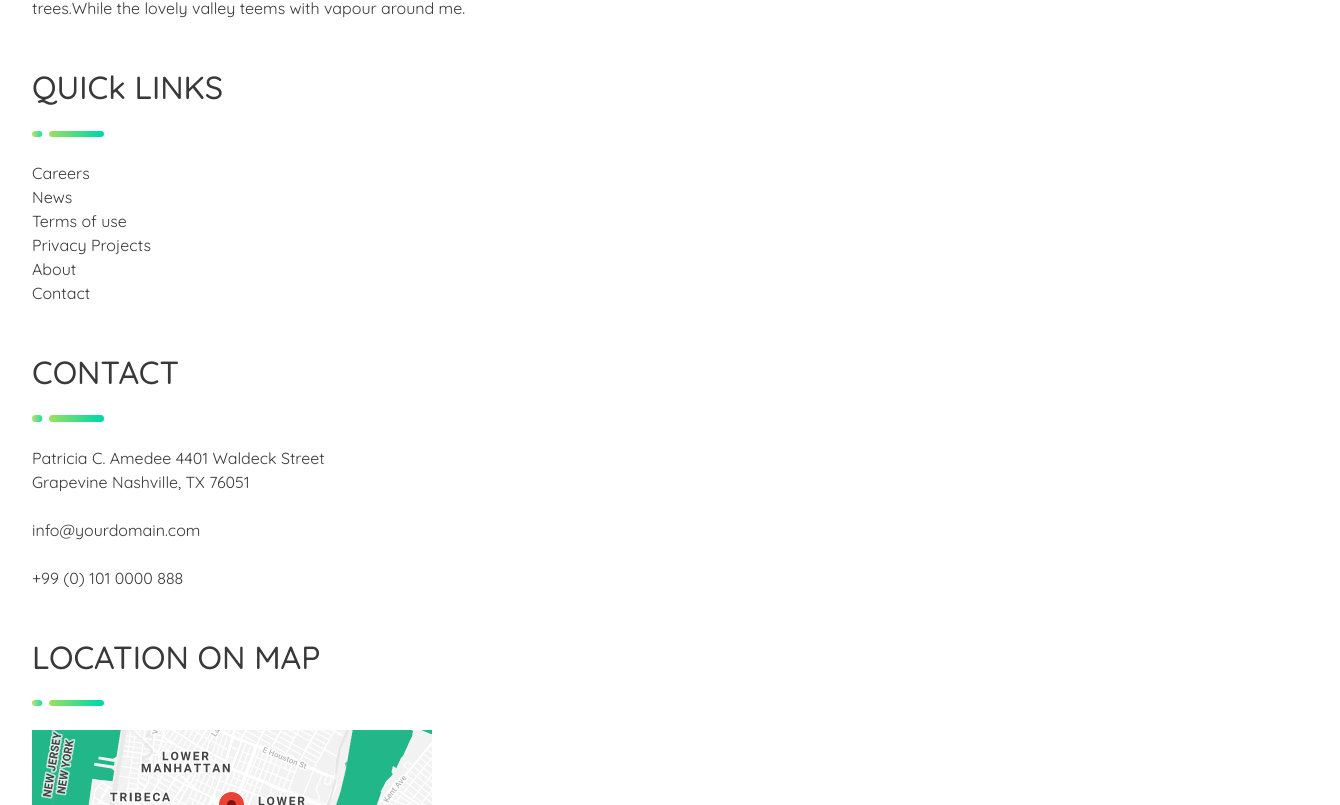
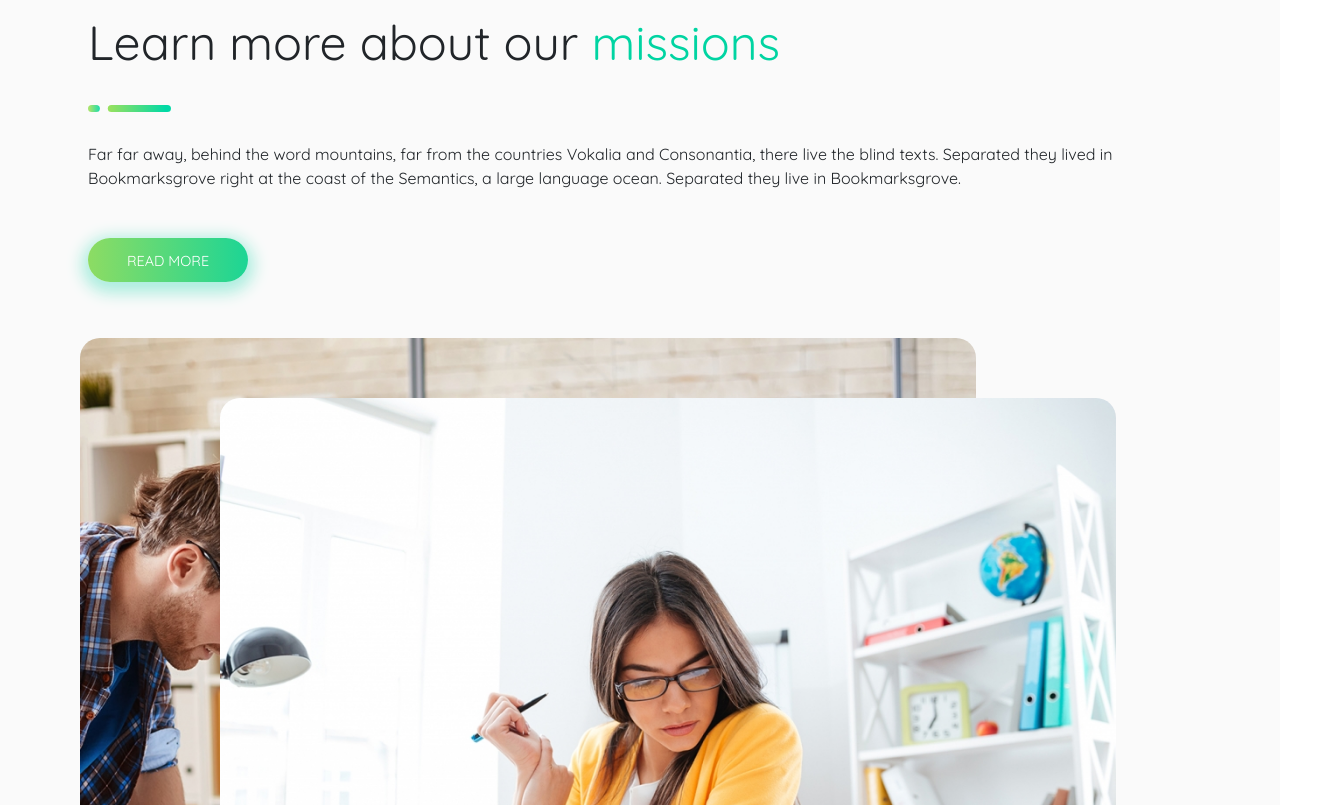
Before and after one commit to CosimoA/proj-html-vuejs, a Vue app: page / in a window 1280 px wide. Shown: the part 3075-3880 px from the top of the page, 1340 px wide, since content can reach past the window. Built offline with nearby package versions, Linux system fonts and the light colour scheme.

Commit message:
feat: add new section in Home.vue

```diff
--- a/src/pages/Home.vue
+++ b/src/pages/Home.vue
@@ -161,6 +161,31 @@ export default {
                 </div> <!--end featcard_container-->
             </div> <!--end features-->
         </section>
+        <section style="background-color: #fafafa; margin-top: 4em; height: 1080px">
+            <div class="mission">
+                <div class="miss_text p-2">
+                    <p style=" font-size: 3em;">Learn more about our <span>missions</span></p>
+                    <img src="/divider.svg" alt="">
+                    <p style="margin-top: 1.5em;"> Far far away, behind the word mountains, far from the countries Vokalia
+                        and
+                        Consonantia, there live
+                        the blind texts. Separated they lived in Bookmarksgrove right at the coast of the Semantics, a large
+                        language ocean. Separated they live in Bookmarksgrove.
+                    </p>
+                    <div class="button_view mt-5 mb-5">
+                        <a href="#"> READ MORE</a>
+                    </div>
+                </div> <!--end miss text-->
+                <div class="misscard_container">
+                    <div class="box">
+                        <img src="/busy-architect-PYVKWM4-1024x872.jpg" alt="">
+                    </div>
+                    <div class="box overlay">
+                        <img src="/businesswoman-analysing-document-P8WSNMC-1024x820.jpg" alt="">
+                    </div>
+                </div> <!--end miss card container-->
+            </div> <!--end mission-->
+        </section>
     </main>
 </template>
 
@@ -288,6 +313,31 @@ li a:hover {
     margin-top: 3em;
 }
 
+
+.misscard_container {
+    position: relative;
+}
+
+.box {
+    width: 100%;
+    height: 100%;
+    position: absolute;
+    top: 0;
+    left: 0;
+
+}
+
+.overlay {
+    z-index: 9;
+    margin: 60px 140px 30px;
+}
+
+
+.box img {
+    width: 80%;
+    border-radius: 20px;
+}
+
 // // MEDIA QUERY
 
 // // Tablet
```
